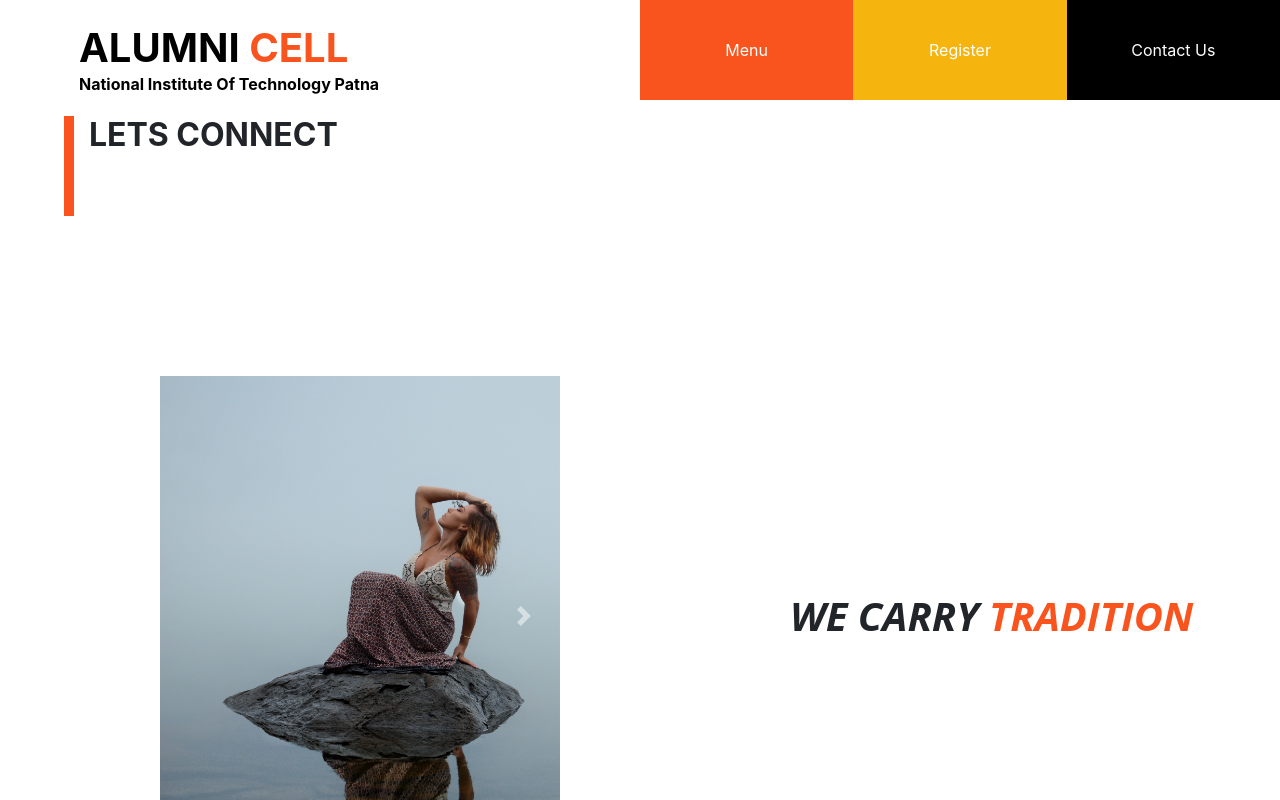
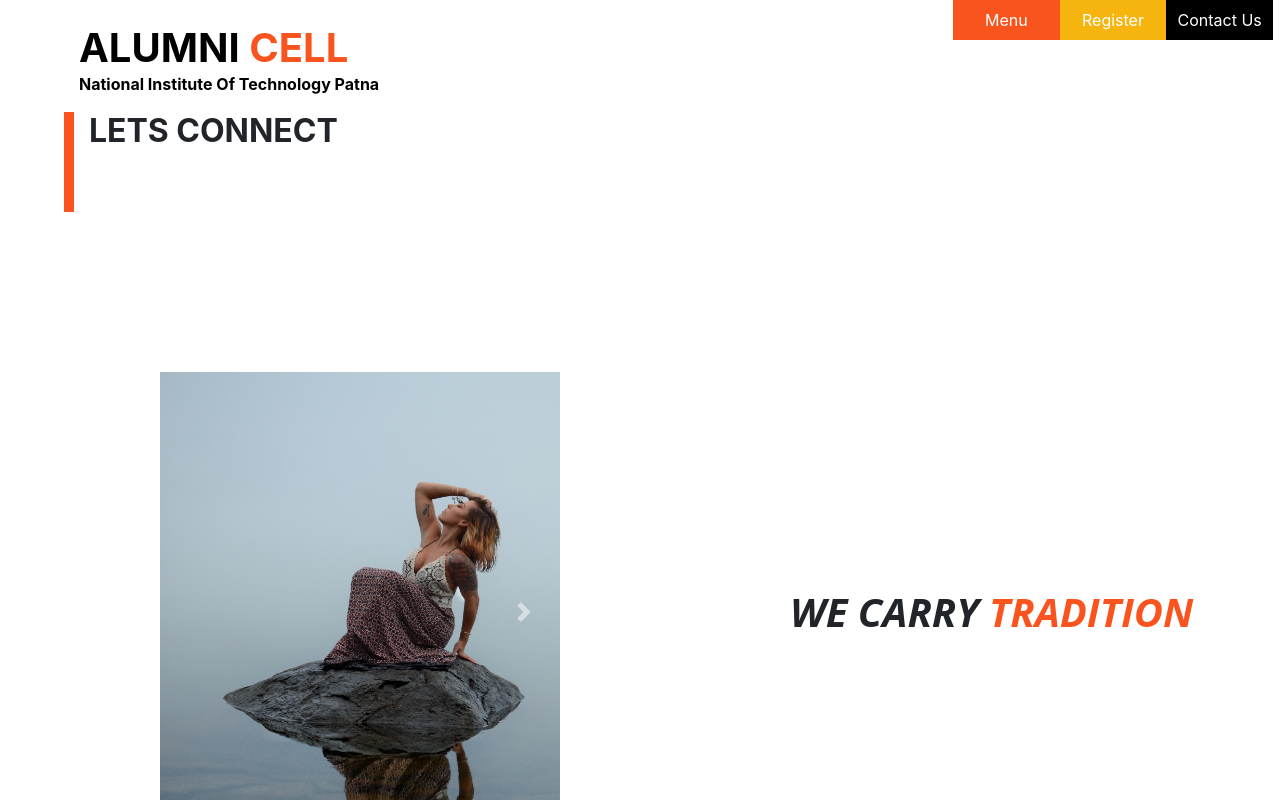
Before and after one commit to Devanshi-123/Alumni_Cell_Portal_NITP, a React (Create React App) app: page / in a window 1280 px wide. Shown: the top 800 px of the page. Built offline with nearby package versions, Linux system fonts and the light colour scheme; a web font is replaced by a local one.

Commit message:
Changes in stories page and nav bar

```diff
--- a/src/components/head/Head.css
+++ b/src/components/head/Head.css
@@ -18,6 +18,6 @@
     padding-left: 15px;
     font-weight: bold;
 
-    width: fit-content;
+    //width: 50px;
     text-transform: uppercase;
 }
--- a/src/components/nav/Nav.css
+++ b/src/components/nav/Nav.css
@@ -13,6 +13,7 @@
 }
 .cell {
   color: #f9531e;
+
 }
 .thick {
   color:#000000;
@@ -22,16 +23,21 @@
 /* NAVBAR */
 .yellow-box {
   background-color: #f5b50e;
+
 }
 .orange-box {
   background-color: #f9531e;
+  margin-left:313px;
 }
 .black-box {
   background-color: #000000;
 }
 .box {
   color: white;
-  height: 100px;
+  height: 40px;
+  width:initial;
+
+
   padding: 0 !important;
 
   display: flex;
--- a/src/components/nav/Nav.js
+++ b/src/components/nav/Nav.js
@@ -12,7 +12,7 @@ function Nav() {
                         <p className="thick">National Institute Of Technology Patna</p>
                     </Link>
                 </div>
-                <div className="col-md-2 col-4 orange-box box ">
+                <div className="col-md-1 col-2 orange-box box ">
                     <div>
                         <nav className="navbar navbar-expand">
                             <div className="collapse navbar-collapse" id="navbarNavDropdown">
@@ -32,10 +32,10 @@ function Nav() {
                         </nav>
                     </div>
                 </div>
-                <div className="col-md-2 col-4 yellow-box box">
+                <div className="col-md-1 col-2 yellow-box box">
                     <div><Link to="/auth" className="item">Register</Link></div>
                 </div>
-                <div className="col-md-2 col-4 black-box box">
+                <div className="col-md-1 col-2 black-box box">
                     <div><Link to="/" className="item">Contact Us</Link></div>
                 </div>
             </div>
--- a/src/components/stories/Story.css
+++ b/src/components/stories/Story.css
@@ -5,8 +5,8 @@
   padding: 10px;
   max-width: 800px;
   margin: 25px;
-  font-size: 30px;
-  font-family: "Tangerine", cursive;
+  font-size: 17px;
+  font-family: Arial;
 }
 .left {
   outline-color: #f5b50e;
```
Also changed, not shown: 1 other file (tests, documents, lock files or other folders).
